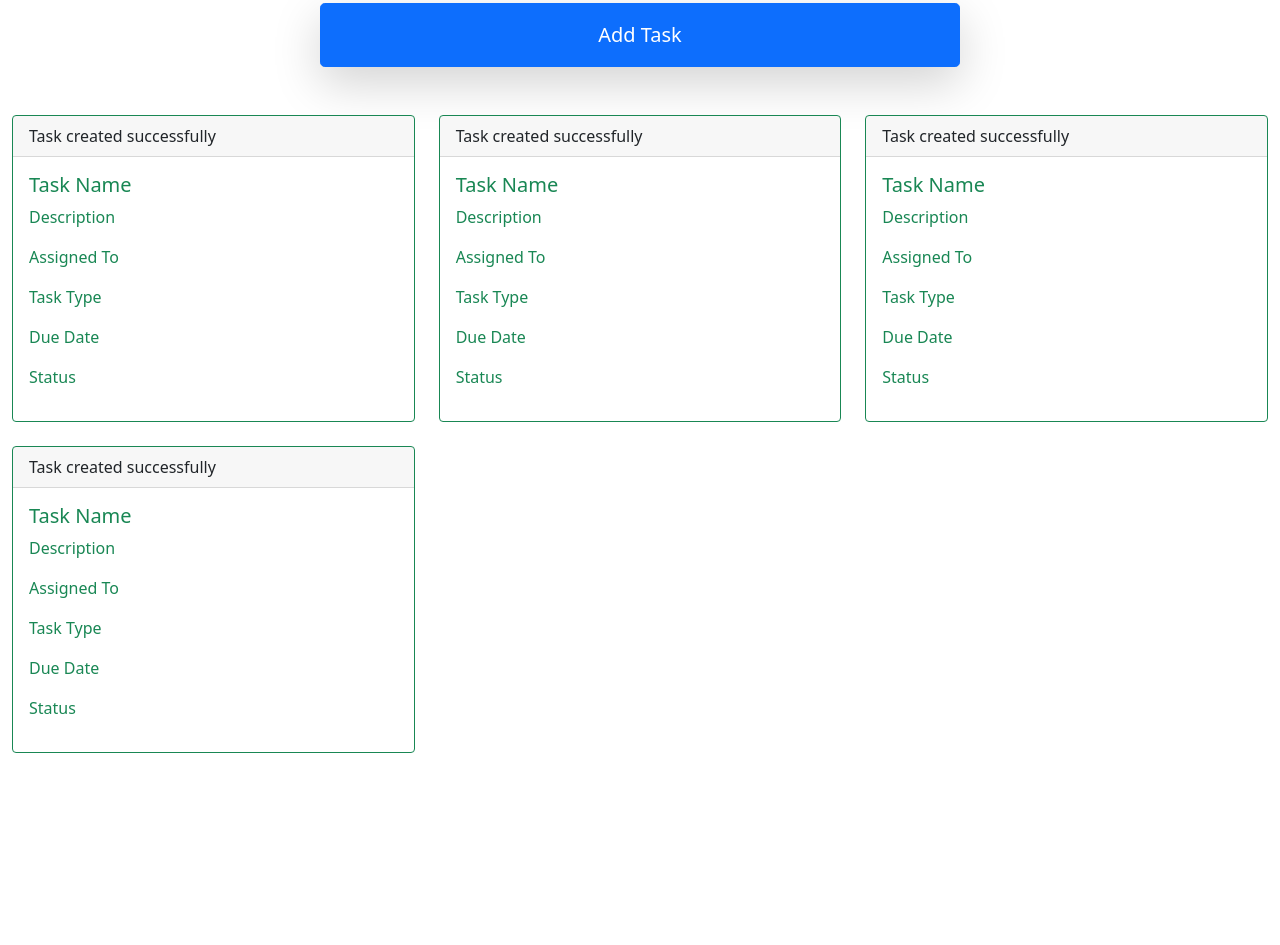
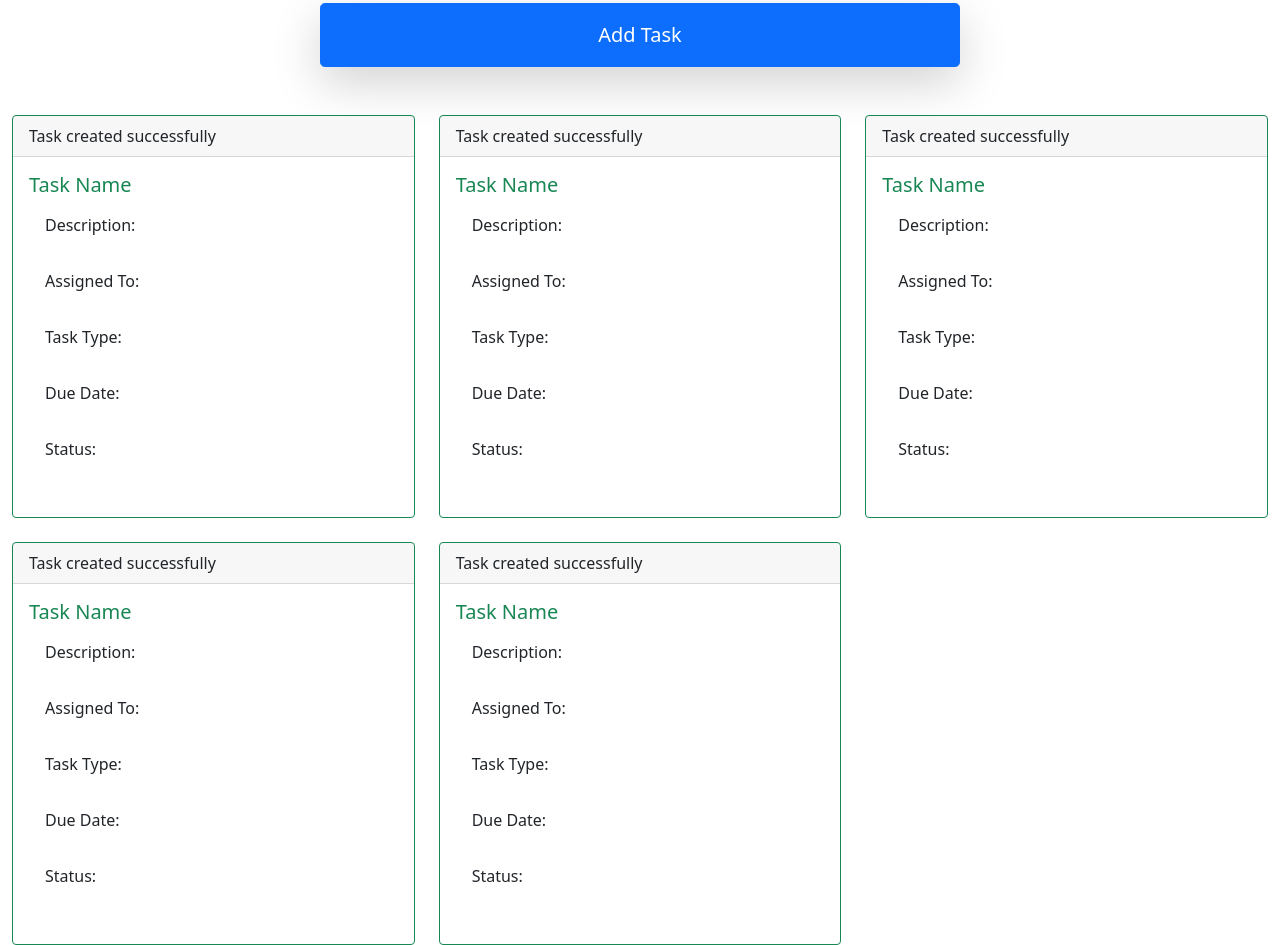
Before and after one commit to AshDesignsllc/task-manager, a plain HTML site: page index.html in a window 1280 px wide. Shown: the part 467-1412 px from the top of the page. Before the commit the page ends 1220 px from the top, so only its background shows below. Drawn offline with nearby package versions, Linux system fonts and the light colour scheme.

Commit message:
Add list groups and additional cards

```diff
--- a/index.html
+++ b/index.html
@@ -83,11 +83,13 @@
                         <div class="card-header">Task created successfully</div>
                         <div class="card-body text-success">
                             <h5 class="card-title">Task Name</h5>
-                            <p class="card-text">Description</p>
-                            <p class="card-text">Assigned To</p>
-                            <p class="card-text">Task Type</p>
-                            <p class="card-text">Due Date</p>
-                            <p class="card-text">Status</p>
+                            <ul class="list-group">
+                            <li class="list-group-item border-0">Description:</p>
+                            <li class="list-group-item border-0">Assigned To:</p>
+                            <li class="list-group-item border-0">Task Type:</p>
+                            <li class="list-group-item border-0">Due Date:</p>
+                            <li class="list-group-item border-0">Status:</p>
+                            </ul>
                         </div>
                     </div>
                 </div>
@@ -96,11 +98,13 @@
                         <div class="card-header">Task created successfully</div>
                         <div class="card-body text-success">
                             <h5 class="card-title">Task Name</h5>
-                            <p class="card-text">Description</p>
-                            <p class="card-text">Assigned To</p>
-                            <p class="card-text">Task Type</p>
-                            <p class="card-text">Due Date</p>
-                            <p class="card-text">Status</p>
+                            <ul class="list-group">
+                            <li class="list-group-item border-0">Description:</p>
+                            <li class="list-group-item border-0">Assigned To:</p>
+                            <li class="list-group-item border-0">Task Type:</p>
+                            <li class="list-group-item border-0">Due Date:</p>
+                            <li class="list-group-item border-0">Status:</p>
+                            </ul>
                         </div>
                     </div>
                 </div>
@@ -109,11 +113,13 @@
                         <div class="card-header">Task created successfully</div>
                         <div class="card-body text-success">
                             <h5 class="card-title">Task Name</h5>
-                            <p class="card-text">Description</p>
-                            <p class="card-text">Assigned To</p>
-                            <p class="card-text">Task Type</p>
-                            <p class="card-text">Due Date</p>
-                            <p class="card-text">Status</p>
+                            <ul class="list-group">
+                            <li class="list-group-item border-0">Description:</p>
+                            <li class="list-group-item border-0">Assigned To:</p>
+                            <li class="list-group-item border-0">Task Type:</p>
+                            <li class="list-group-item border-0">Due Date:</p>
+                            <li class="list-group-item border-0">Status:</p>
+                            </ul>
                         </div>
                     </div>
                 </div>
@@ -122,11 +128,28 @@
                         <div class="card-header">Task created successfully</div>
                         <div class="card-body text-success">
                             <h5 class="card-title">Task Name</h5>
-                            <p class="card-text">Description</p>
-                            <p class="card-text">Assigned To</p>
-                            <p class="card-text">Task Type</p>
-                            <p class="card-text">Due Date</p>
-                            <p class="card-text">Status</p>
+                            <ul class="list-group">
+                            <li class="list-group-item border-0">Description:</p>
+                            <li class="list-group-item border-0">Assigned To:</p>
+                            <li class="list-group-item border-0">Task Type:</p>
+                            <li class="list-group-item border-0">Due Date:</p>
+                            <li class="list-group-item border-0">Status:</p>
+                            </ul>
+                        </div>
+                    </div>
+                </div>
+                <div class="col">
+                    <div class="card border-success mb-3 h-100">
+                        <div class="card-header">Task created successfully</div>
+                        <div class="card-body text-success">
+                            <h5 class="card-title">Task Name</h5>
+                            <ul class="list-group">
+                            <li class="list-group-item border-0">Description:</p>
+                            <li class="list-group-item border-0">Assigned To:</p>
+                            <li class="list-group-item border-0">Task Type:</p>
+                            <li class="list-group-item border-0">Due Date:</p>
+                            <li class="list-group-item border-0">Status:</p>
+                            </ul>
                         </div>
                     </div>
                 </div>
```
